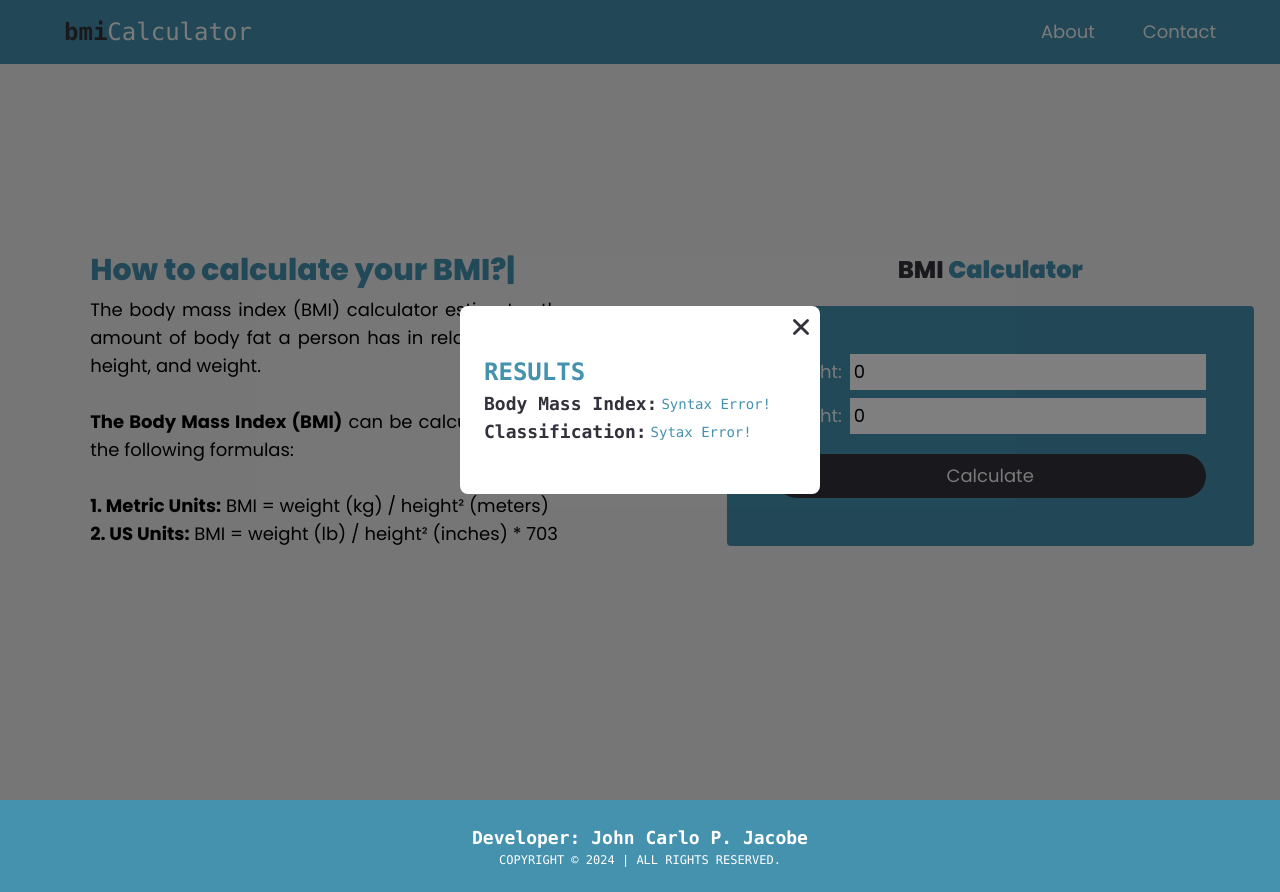
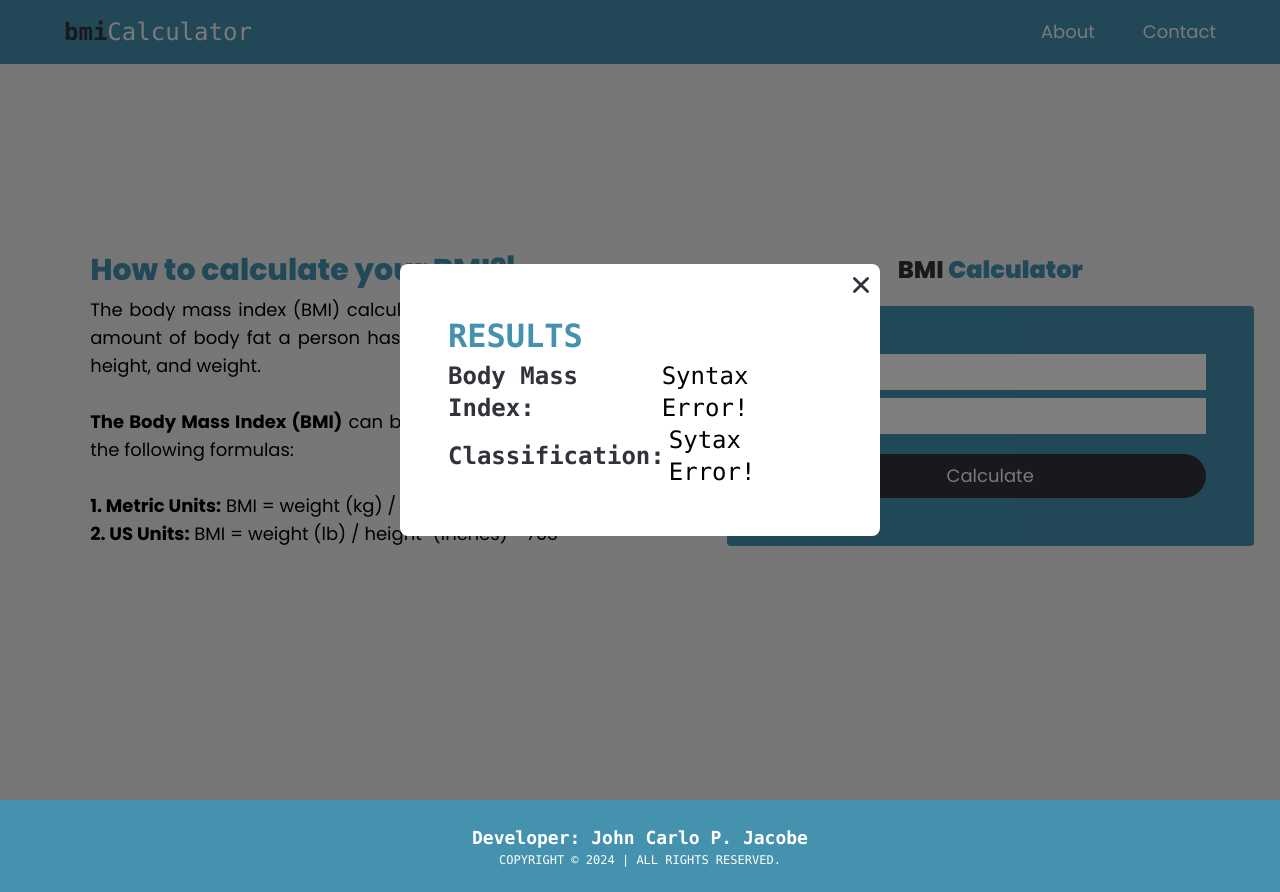
Before and after one commit to JCJ02/bmi-calcutor-v2, a React (Vite) app: page /bmi-calculator in a window 1280 px wide. Both pictures are taken after a click on the button "Calculate". Built offline with nearby package versions, Linux system fonts and the light colour scheme; a web font is replaced by a local one.

Commit message:
Update BMI Results

```diff
--- a/src/components/Modal.jsx
+++ b/src/components/Modal.jsx
@@ -8,7 +8,7 @@
         onClick={closeModal}
       >
         <div
-          className="bg-[#FFFFFF] relative flex flex-col items-start px-[24px] py-[48px] rounded-[8px] w-[360px]"
+          className="bg-[#FFFFFF] relative flex flex-col items-start p-[48px] rounded-[8px] w-[360px] md:w-[480px]"
           onClick={event => event.stopPropagation()}
         >
           <button
--- a/src/pages/BMI.jsx
+++ b/src/pages/BMI.jsx
@@ -109,30 +109,28 @@
             </form>
           </div>
           <Modal openModal={openResult} closeModal={result}>
-            <h1 className="font-mono font-extrabold text-[#4592AF] text-[1.5rem]">RESULTS</h1>
+            <h1 className="font-mono font-extrabold text-[#4592AF] text-[2rem]">RESULTS</h1>
             <section className="font-mono flex items-center gap-1 w-full">
-              <label className="font-bold text-[#33313B] text-sm md:text-md lg:text-lg">Body Mass Index:</label>
+              <label className="font-bold text-[#33313B] text-md md:text-xl lg:text-2xl">Body Mass Index:</label>
               <label
-                className={
-                  `text-[#4592AF] text-xs md:text-sm lg:text-md
-                  ${BMI < 18.5 ? "text-[#000000]" : null}
-                  ${BMI >= 18.5 && BMI < 25 ? "text-[#00ff00]" : null}
-                  ${BMI >= 25 && BMI < 30 ? "text-[#4592AF]" : null}
-                  ${BMI >= 30 && BMI < 40 ? "text-[#FFA500]" : null}
-                  ${BMI >= 40 ? "text-[#FF0000]" : null}`}
+                className={`text-sm md:text-lg lg:text-2xl
+                  ${BMI < 18.5 ? "text-[#000000]" : ""}
+                  ${BMI >= 18.5 && BMI < 25 ? "text-[#32cd32]" : ""}
+                  ${BMI >= 25 && BMI < 30 ? "text-[#4592AF]" : ""}
+                  ${BMI >= 30 && BMI < 40 ? "text-[#FFA500]" : ""}
+                  ${BMI >= 40 ? "text-[#FF0000]" : ""}`}
                 >
                   {BMI}
                 </label>
             </section>
             <section className="font-mono flex items-center gap-1 w-full">
-              <label className="font-bold text-[#33313B] text-sm md:text-md lg:text-lg">Classification:</label>
-              <label className={
-                `text-[#4592AF] text-xs md:text-sm lg:text-md
-                ${classification === "Severely Underweight" || classification === "Underweight" ? "text-[#000000]" : null}
-                ${classification === "Normal" ? "text-[#00ff00]" : null}
-                ${classification === "Overweight" ? "text-[#4592AF]" : null}
-                ${classification === "Obese Class I" || classification === "Obese Class II" ? "text-[#FFA500]" : null}
-                ${classification === "Severely Obese" || classification === "Morbidly Obese" || classification === "Super Obese" || classification === "Hyper Obese" ? "text-[#FF0000]" : null}`}
+              <label className="font-bold text-[#33313B] text-md md:text-xl lg:text-2xl">Classification:</label>
+              <label className={`text-sm md:text-lg lg:text-2xl
+                ${classification === "Severely Underweight" || classification === "Underweight" ? "text-[#000000]" : ""}
+                ${classification === "Normal" ? "text-[#32cd32]" : ""}
+                ${classification === "Overweight" ? "text-[#4592AF]" : ""}
+                ${classification === "Obese Class I" || classification === "Obese Class II" ? "text-[#FFA500]" : ""}
+                ${classification === "Severely Obese" || classification === "Morbidly Obese" || classification === "Super Obese" || classification === "Hyper Obese" ? "text-[#FF0000]" : ""}`}
               >
                 {classification}
               </label>
```
